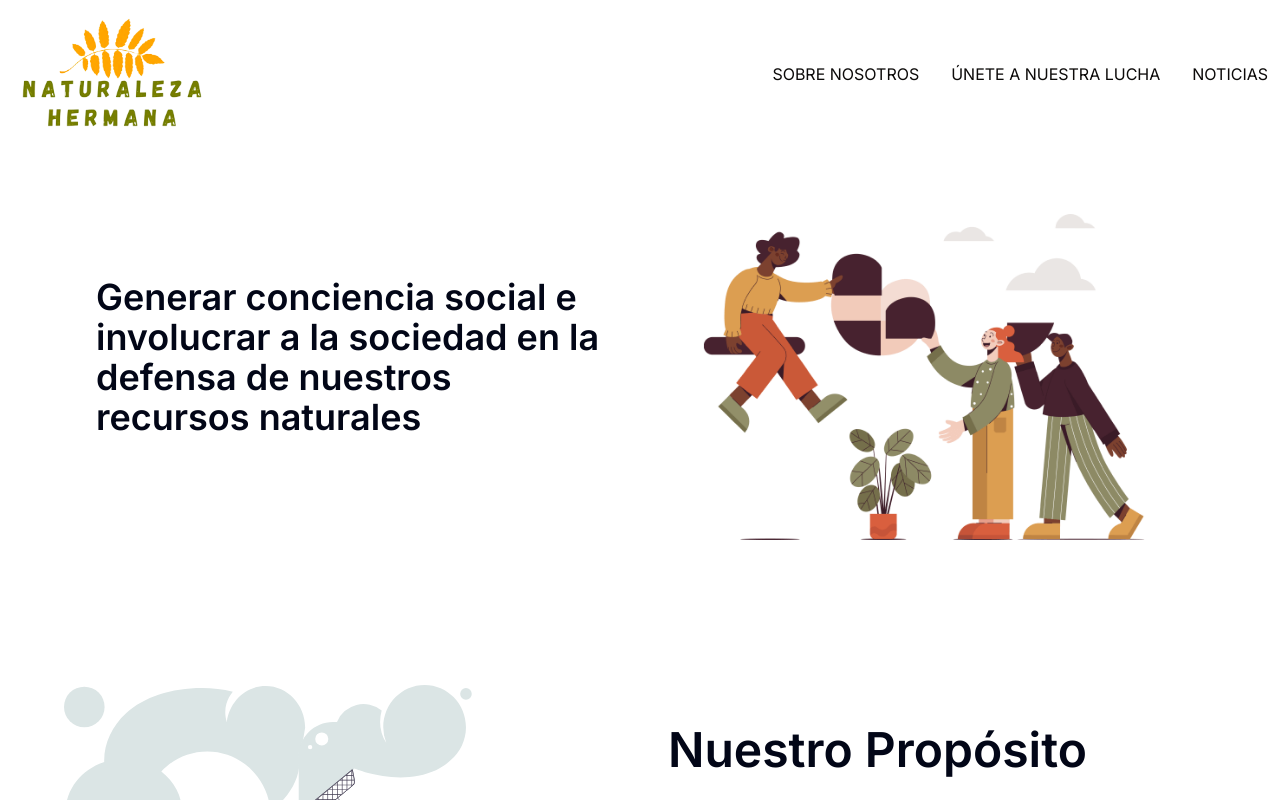
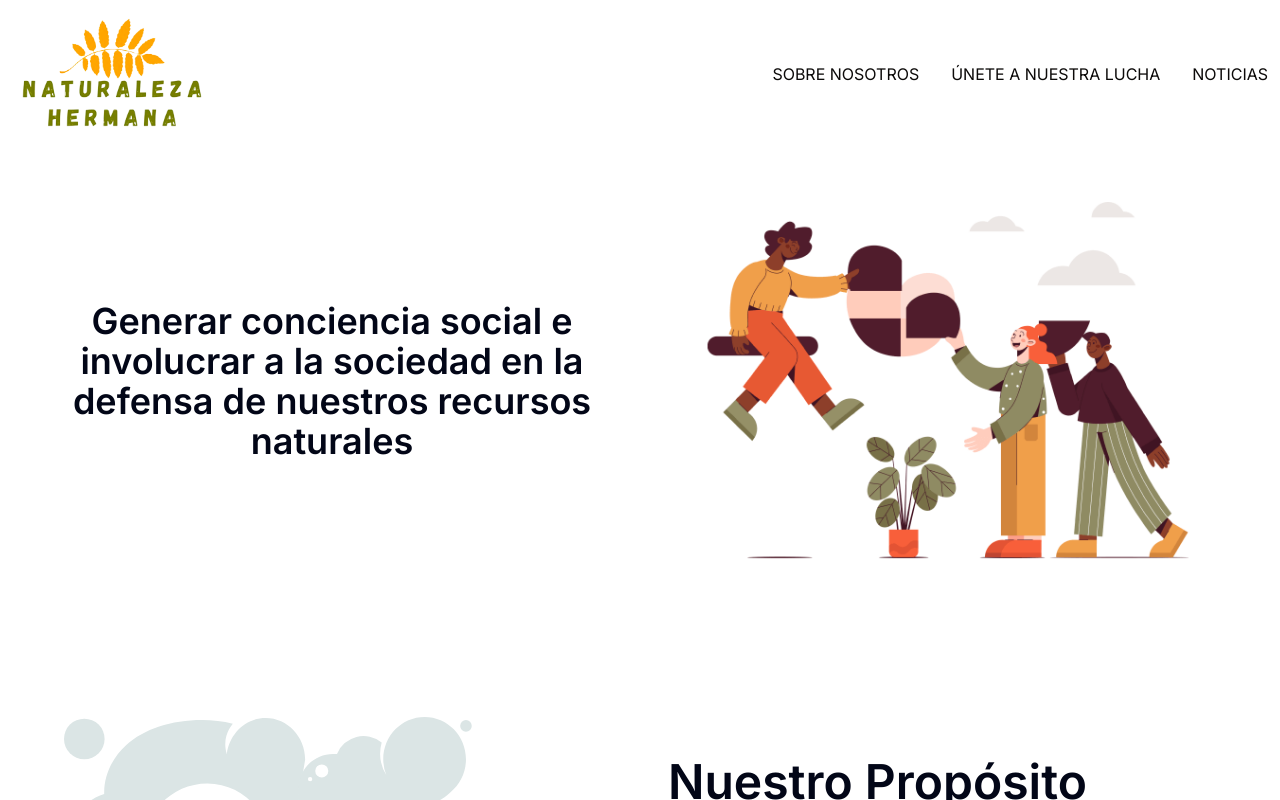
Before and after one commit to jonico22/naturaleza, a Next.js app: page / in a window 1280 px wide. Shown: the top 800 px of the page. Built offline with nearby package versions, Linux system fonts and the light colour scheme.

Commit message:
feat: update pasos

```diff
--- a/src/components/home/feature/feature.tsx
+++ b/src/components/home/feature/feature.tsx
@@ -4,14 +4,13 @@ export const Feature = () => {
     <section
       className="m-auto grid w-full max-w-screen-2xl grid-flow-row flex-wrap items-center gap-x-0 gap-y-6 px-3
       py-6 text-center md:gap-x-14 md:px-16 md:py-14 lg:grid-cols-2 lg:text-start "
->
+      >
       <div
         className="flex w-full max-w-2xl items-center justify-center justify-self-end rounded-2xl  md:py-12"
       >
         <img
           src="/feature2.svg"
           alt=""
-
         />
       </div>
       <div className="flex flex-col gap-6 justify-self-start md:gap-12">
--- a/src/components/home/main/main.tsx
+++ b/src/components/home/main/main.tsx
@@ -4,24 +4,20 @@ export const Main = () => {
       className="flex size-full items-start justify-center bg-cover bg-center bg-no-repeat"
 >
       <div
-        className="flex max-w-screen-2xl flex-1 grow flex-col items-start justify-start gap-12 px-3 py-12 md:px-24 md:pt-24 xl:flex-row"
+        className="flex max-w-screen-2xl flex-1 grow flex-col-reverse items-start justify-start gap-12 px-3 md:px-12 xl:flex-row"
       >
-        <div className="lx:px-36 mb-0 flex flex-1  xl:mb-24">
-          <div className="flex max-w-lg flex-col gap-6 items-center justify-center">
-            <h3 className="text-2xl font-semibold text-slate-950 md:text-4xl mt-8">
+        <div className="lx:px-36 mb-0 flex flex-1 ">
+          <div className="flex  flex-col gap-6 items-center justify-center w-full" style={{height:'58vh'}}>
+            <h3 className="text-2xl font-semibold text-slate-950 lg:text-4xl" style={{textAlign:'center'}}>
             Generar conciencia social e involucrar a la sociedad en la defensa de nuestros recursos naturales
             </h3>
           </div>
 
         </div>
-        <div
-          className="relative flex flex-1 flex-col w-full items-center justify-center  "
-        >
+        <div className="relative flex flex-1 flex-col w-full items-center justify-center" style={{minHeight:'58vh'}}>
            <img
           src="/main.png"
           alt="main"
-          className="absolute"
-          style={{top:'-8em'}}
         />
         </div>
       </div>
```
Also changed, not shown: public/main.png.
